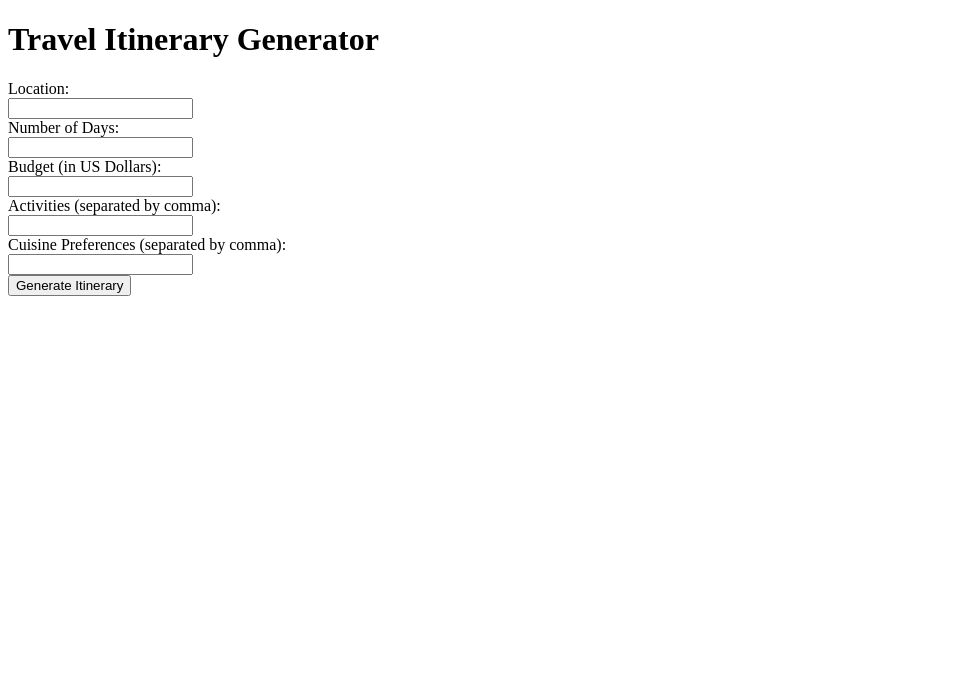
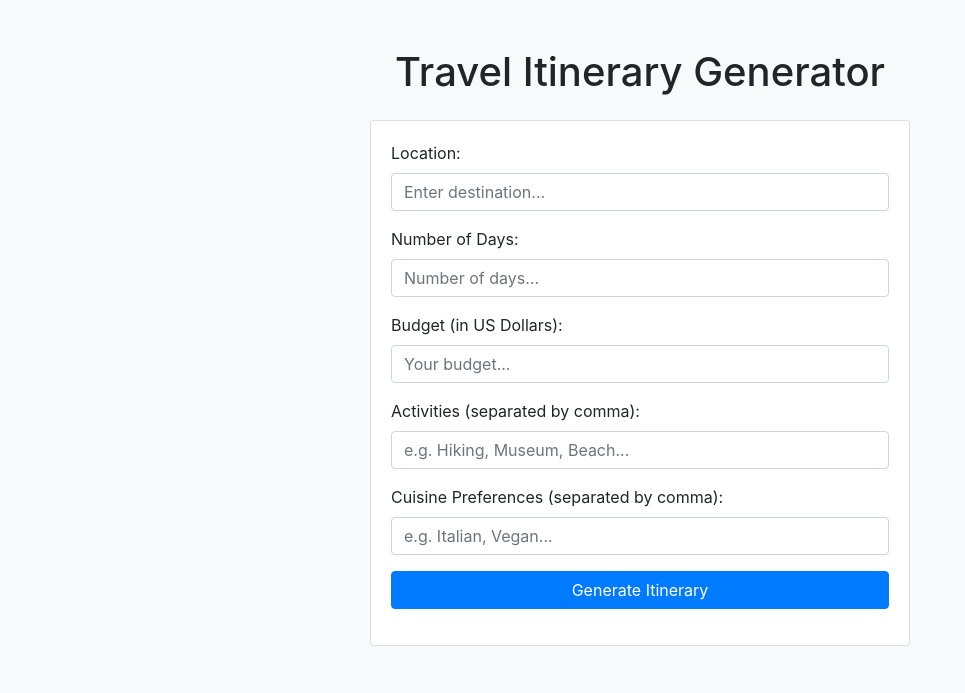
Before and after one commit to nbdesai1992/TravelItineraryLLM, a Flask app: page / in a window 1280 px wide. Shown: the top 693 px of the page, without its empty margins (0-965 px from the left). Run offline with Flask 3, Linux system fonts and the light colour scheme; parts of the project's set-up code (start-up, migrations or seed data) failed here and were passed over; some libraries are stand-ins or nearby versions.

Commit message:
UI improvements

```diff
--- a/app/main.py
+++ b/app/main.py
@@ -5,27 +5,26 @@ from services.openai_service import OpenAIService
 
 app = Flask(__name__)
 
-@app.route('/', methods=['GET'])
+@app.route('/', methods=['GET', 'POST'])
 def index():
-    return render_template('index.html')
+    itinerary = None
+    if request.method == 'POST':
+        location = request.form.get('location')
+        days = request.form.get('days')
+        budget = request.form.get('budget')
+        activities = request.form.get('activities')
+        cuisine = request.form.get('cuisine')
 
-@app.route('/generate', methods=['POST'])
-def generate_itinerary():
-    location = request.form.get('location')
-    days = request.form.get('days')
-    budget = request.form.get('budget')
-    activities = request.form.get('activities')
-    cuisine = request.form.get('cuisine')
+        user = User(location=location, days=days, budget=budget, activities=activities, cuisine=cuisine)
 
-    user = User(location=location, days=days, budget=budget, activities=activities, cuisine=cuisine)
+        service = OpenAIService()
+        itinerary_details = service.generate_itinerary(user.preferences)
 
-    service = OpenAIService()
-    itinerary_details = service.generate_itinerary(user.preferences)
+        if itinerary_details:
+            itinerary = itinerary_details
+        else:
+            return "Error: Could not generate itinerary. Please check your input and try again."
 
-    if itinerary_details is None:
-        return "Error: Could not generate itinerary. Please check your input and try again."
-
-    itinerary = itinerary_details
     return render_template('index.html', itinerary=itinerary)
 
 if __name__ == "__main__":
--- a/app/templates/index.html
+++ b/app/templates/index.html
@@ -2,25 +2,60 @@
 <html lang="en">
 <head>
     <title>Travel Itinerary Generator</title>
+    <!-- Bootstrap CSS -->
+    <link rel="stylesheet" href="https://maxcdn.bootstrapcdn.com/bootstrap/4.5.2/css/bootstrap.min.css">
 </head>
-<body>
-    <h1>Travel Itinerary Generator</h1>
-    <form action="/generate" method="post">
-        <label for="location">Location:</label><br>
-        <input type="text" id="location" name="location"><br>
-        <label for="days">Number of Days:</label><br>
-        <input type="text" id="days" name="days"><br>
-        <label for="budget">Budget (in US Dollars):</label><br>
-        <input type="text" id="budget" name="budget"><br>
-        <label for="activities">Activities (separated by comma):</label><br>
-        <input type="text" id="activities" name="activities"><br>
-        <label for="cuisine">Cuisine Preferences (separated by comma):</label><br>
-        <input type="text" id="cuisine" name="cuisine"><br>
-        <input type="submit" value="Generate Itinerary">
-    </form>
-    {% if itinerary %}
-    <h2>Your Custom Itinerary</h2>
-    <p>{{ itinerary }}</p>
-    {% endif %}
+<body class="bg-light">
+    <div class="container py-5">
+        <div class="row justify-content-center">
+            <div class="col-md-6">
+                <h1 class="mb-4 text-center">Travel Itinerary Generator</h1>
+                <div class="card">
+                    <div class="card-body">
+                        <form action="/" method="post">
+                            <div class="form-group">
+                                <label for="location">Location:</label>
+                                <input type="text" class="form-control" id="location" name="location" value="{{ request.form['location'] }}" placeholder="Enter destination...">
+                            </div>
+                            <div class="form-group">
+                                <label for="days">Number of Days:</label>
+                                <input type="number" class="form-control" id="days" name="days" value="{{ request.form['days'] }}" placeholder="Number of days...">
+                            </div>
+                            <div class="form-group">
+                                <label for="budget">Budget (in US Dollars):</label>
+                                <input type="number" class="form-control" id="budget" name="budget" value="{{ request.form['budget'] }}" placeholder="Your budget...">
+                            </div>
+                            <div class="form-group">
+                                <label for="activities">Activities (separated by comma):</label>
+                                <input type="text" class="form-control" id="activities" name="activities" value="{{ request.form['activities'] }}" placeholder="e.g. Hiking, Museum, Beach...">
+                            </div>
+                            <div class="form-group">
+                                <label for="cuisine">Cuisine Preferences (separated by comma):</label>
+                                <input type="text" class="form-control" id="cuisine" name="cuisine" value="{{ request.form['cuisine'] }}" placeholder="e.g. Italian, Vegan...">
+                            </div>
+                            <div class="form-group">
+                                <input type="submit" class="btn btn-primary btn-block" value="Generate Itinerary">
+                            </div>
+                        </form>
+                    </div>
+                </div>
+                {% if itinerary %}
+                <div class="card mt-4">
+                    <div class="card-header">
+                        Your Custom Itinerary
+                    </div>
+                    <div class="card-body">
+                        <p>{{ itinerary }}</p>
+                    </div>
+                </div>
+                {% endif %}
+            </div>
+        </div>
+    </div>
+
+    <!-- Bootstrap JS and its dependencies -->
+    <script src="https://ajax.googleapis.com/ajax/libs/jquery/3.5.1/jquery.min.js"></script>
+    <script src="https://cdnjs.cloudflare.com/ajax/libs/popper.js/1.16.0/umd/popper.min.js"></script>
+    <script src="https://maxcdn.bootstrapcdn.com/bootstrap/4.5.2/js/bootstrap.min.js"></script>
 </body>
 </html>
```
